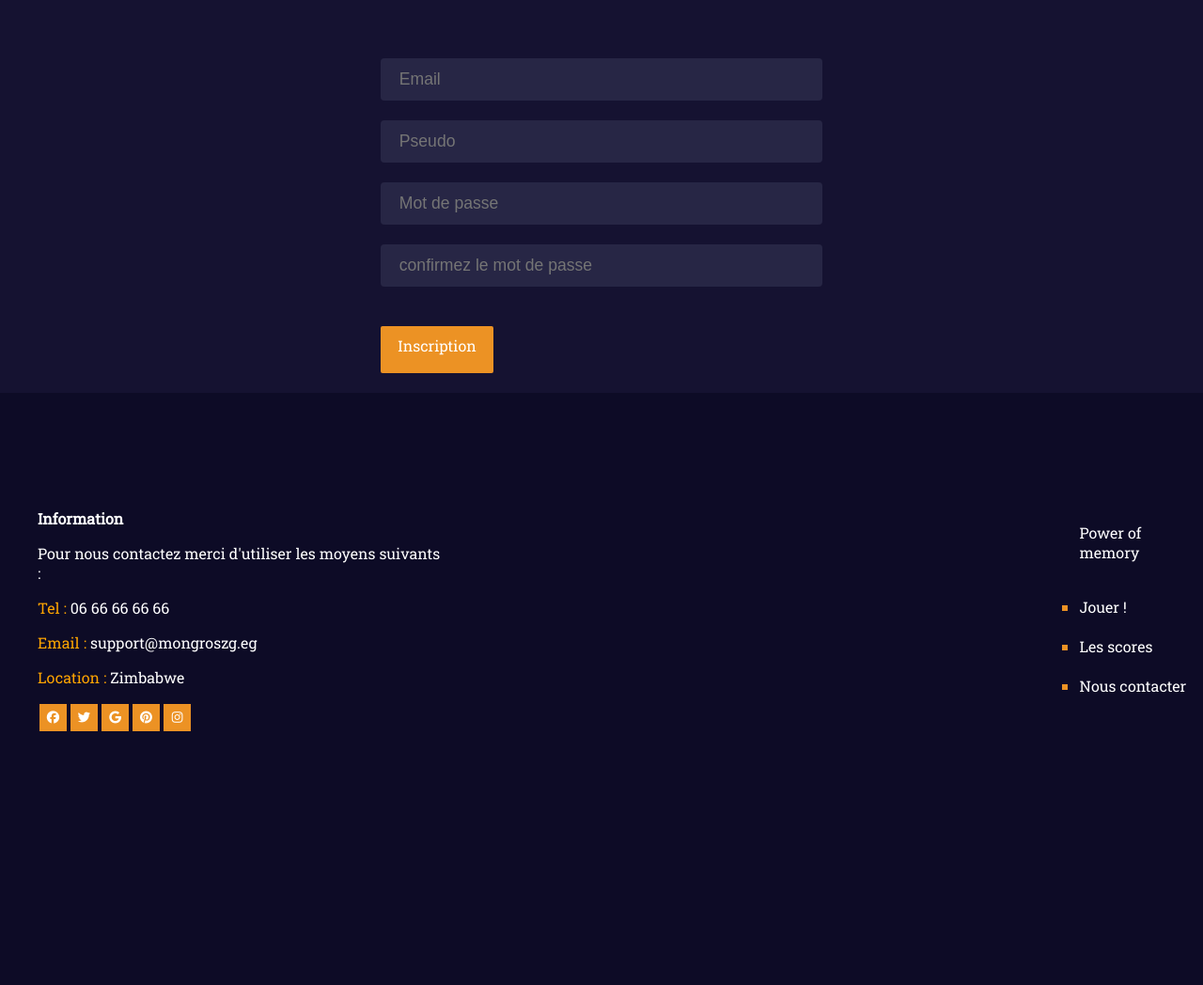
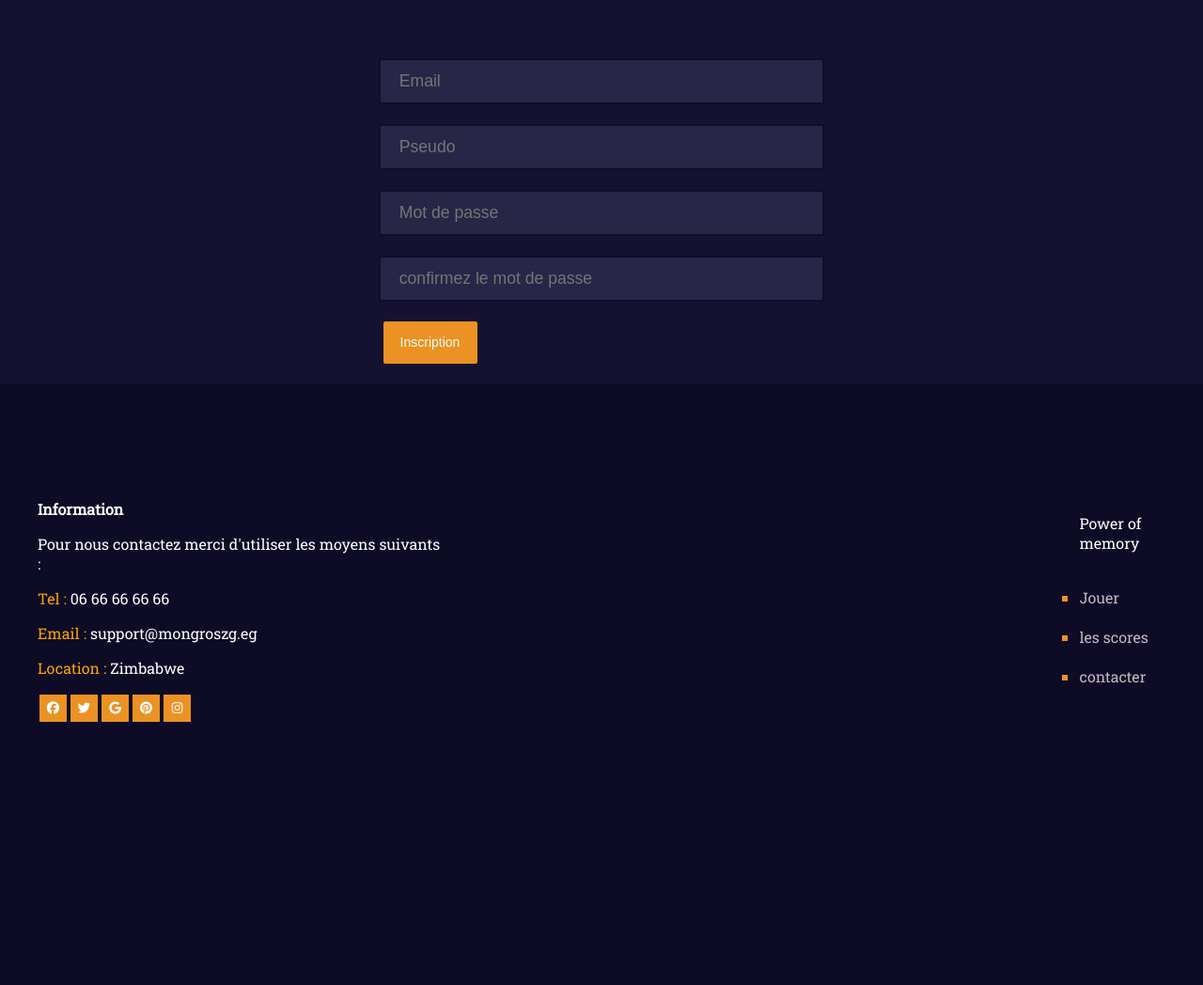
Before and after one commit to BaptisteCMY/memories, a PHP site: page /inscription.html in a window 1280 px wide. Shown: the part 426-1474 px from the top of the page at 94% size. After the commit the page ends 1194 px from the top, so only its background shows below. Run offline with PHP 8.4, Linux system fonts and the light colour scheme; some libraries are stand-ins or nearby versions.

Commit message:
resolution bug

```diff
--- a/assets/css/footer.css
+++ b/assets/css/footer.css
@@ -49,3 +49,8 @@
 
 
   }
+
+.liens{
+    color: #cab8c1;
+    text-decoration: none;
+}
--- a/assets/css/main.css
+++ b/assets/css/main.css
@@ -149,10 +149,13 @@
 
 .button_validation_inscription {
     margin-right: 350px; /* Décalage de 20 pixels vers la gauche */
-    padding: 10px;
+    padding: 1%;
     width: 100px;
-    height: 30px;
+    height: 4%;
+    border: none;
+    color: #ffffff;
 }
+
 
 
 .container-forms{
--- a/assets/css/main_score.css
+++ b/assets/css/main_score.css
@@ -24,18 +24,22 @@
 }
 
 .button_validation_inscription:hover {
-background-color: rgb(210, 100, 21);
+background-color:#ec912385;
 }
 
 
 .button_validation_inscription {
-    display: inline-block;
-    padding: 25px 30px;
-    background-color: #fb8b00;
-    color: #fff;
-    text-decoration: none;
-    border-radius: 5px;
+    margin-right: 350px; /* Décalage de 20 pixels vers la gauche */
+    padding: 10%;
+    width: 2px;
+    height: 45px;
+    border: none;
+    color: #ffffff;
+    background-color: #ec9123;
+    border-radius: 2px;
+    font-size: 14px;
 }
+
 
 .email {
     width: 100px;
@@ -68,10 +72,11 @@
 }
 
 .button_validation_inscription {
-    margin-right: 350px; /* Décalage de 20 pixels vers la gauche */
+    margin-right: 365px; /* Décalage de 20 pixels vers la gauche */
     padding: 10px;
     width: 100px;
-    height: 30px;
+    height: 45px;
+
 }
 
 
--- a/inscription.html
+++ b/inscription.html
@@ -4,7 +4,7 @@
     <meta charset="UTF-8">
     <meta name="viewport" content="width=device-width, initial-scale=1.0">
     <title>Document</title>
-    <link rel="stylesheet" href ="assets/css/main.css">
+    <link rel="stylesheet" href ="assets/css/main_score.css">
     <link rel="stylesheet" href ="assets/css/header.css">
     <link rel="stylesheet" href="assets/css/footer.css">
     <script src="https://kit.fontawesome.com/fd7b39a087.js" crossorigin="anonymous"></script>
@@ -42,7 +42,7 @@
 <br>
 
     </br>
-
+    <form action="traitement.php" method="post">
 <div class="input-container"></div>
 <center><label for="email"></label>
     <input type="email" id="email" name="email" placeholder="  Email" style="height: 25px; width: 450px; font-size: 1.1em; " required> </center>
@@ -60,13 +60,14 @@
     <center><label for="comfirm_mdp"></label>
         <input type="password" id="comfirm_mdp" name="comfirm_mdp" placeholder="  confirmez le mot de passe" style="height: 25px; width: 450px; font-size: 1.1em; " required></center>
 
-            </br></br>
+          </br>
 
-            <center>
-            <a href="index.html" class="button_validation_inscription" class="button_validation_inscription">Inscription</a>
-            <br><br>
+          <center>
+          <button class="button_validation_inscription">Inscription</button>
+          <br><br>
         </center>
 </center>
+</form>
 
 <footer>
     <div class="footer-content">
@@ -86,15 +87,15 @@
         <li style="list-style-type : none;"><p style="color: white;">Power of memory</p></li>
 <br>
         <li >
-          <span>Jouer ! </span>
+          <span> <a href="jeu.html" class="liens">Jouer </a> </span>
          </li>
          <br>
          <li>
-        <span>Les scores</span>
+        <span> <a href="score.html" class="liens"> les scores</a></span>
          </li>
          <br>
          <li>
-          <span>Nous contacter </span>
+          <span> <a href="contact.html" class="liens"> contacter </a></span>
          </li>
          <br><br>
       </ul>
```
Also changed, not shown: connexion.html (+5 -5 lines), score.html (+5 -3 lines).
